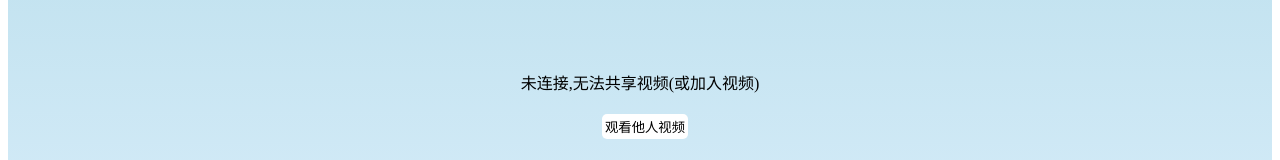
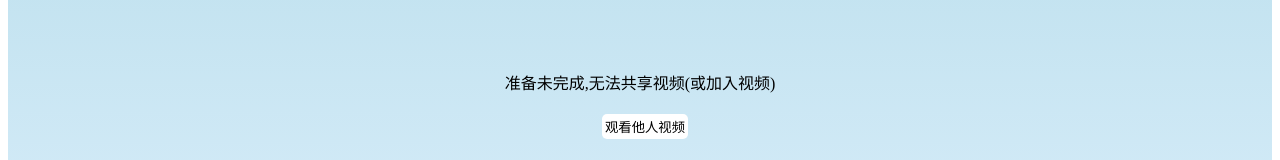
Before and after one commit to xishuianfeng/video-follower-web, a React (Vite) app: page / in a window 1280 px wide. Shown: the part 338-498 px from the top of the page. Built offline with nearby package versions, Linux system fonts and the light colour scheme; what peerjs would draw is missing.

Commit message:
修改 '准备' 提醒

```diff
--- a/src/pages/Home/Home.tsx
+++ b/src/pages/Home/Home.tsx
@@ -37,10 +37,10 @@ const Home: React.FunctionComponent<IProps> = () => {
 
         {peerStore.localPeerId === ''
           ? <div className='connection-status'>
-            未连接,无法共享视频(或加入视频)
+            准备未完成,无法共享视频(或加入视频)
           </div>
           : <div className='connection-status'>
-            Peer已连接，快去加入视频吧~
+            准备完成，快去加入视频吧~
           </div>}
 
         <button
```
